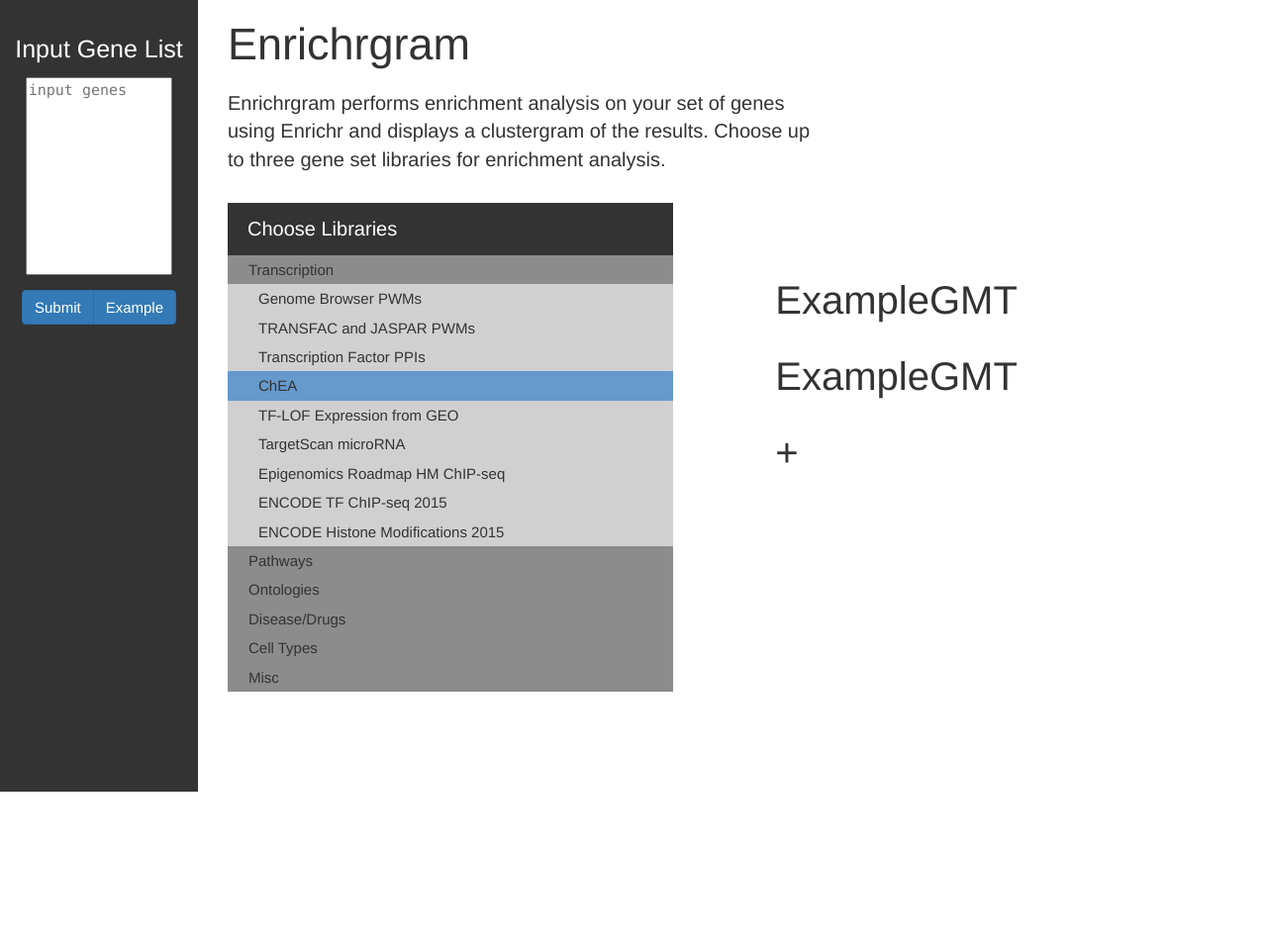
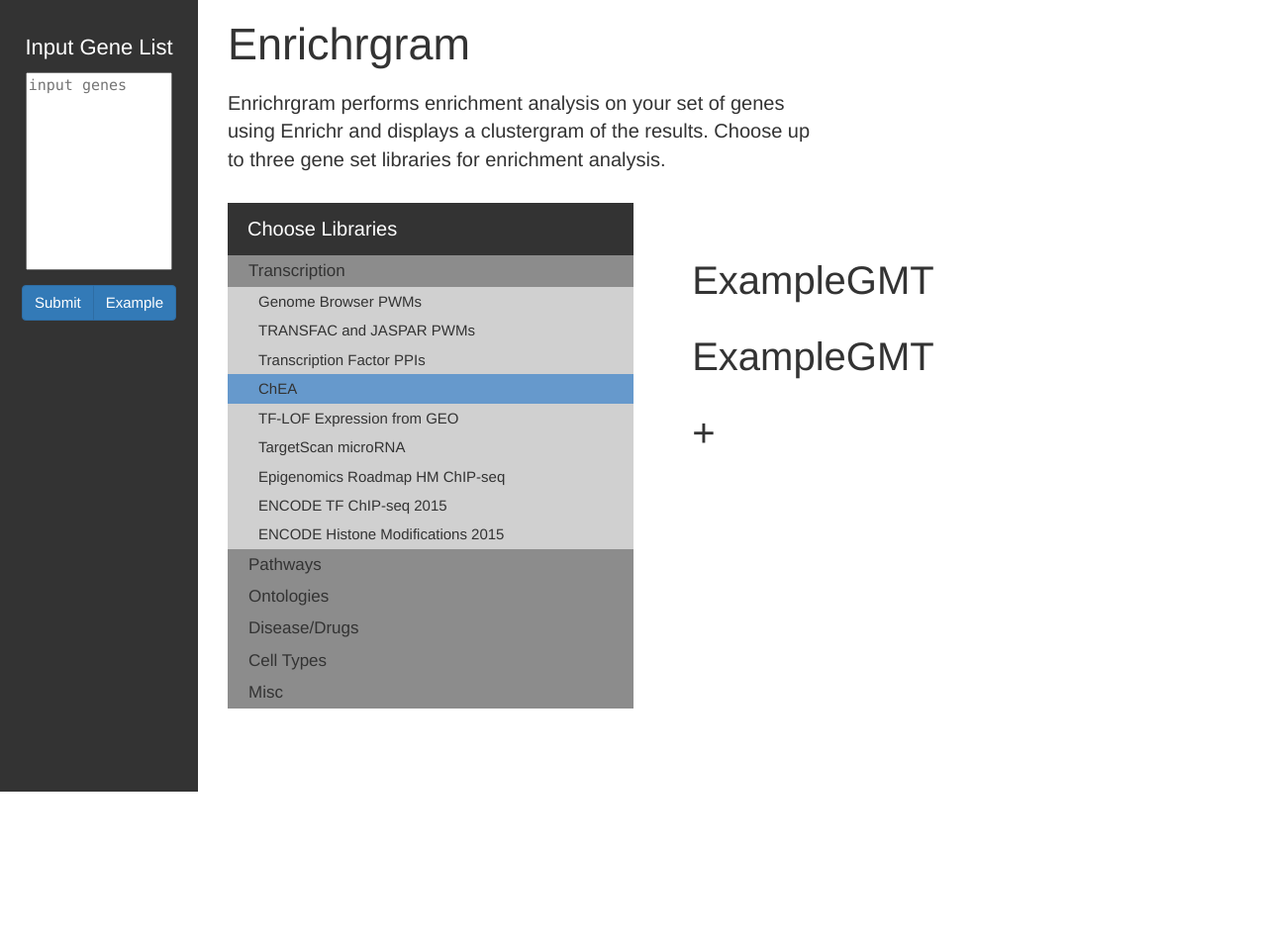
Before and after one commit to MaayanLab/harmonogram, a Flask app: page /enrichrgram/ in a window 1280 px wide. Shown: the top 956 px of the page at 99% size. Run offline with Flask 2, Linux system fonts and the light colour scheme; some libraries are stand-ins or nearby versions.

Commit message:
improving example gmts

```diff
--- a/enrichrgram/static/css/custom.css
+++ b/enrichrgram/static/css/custom.css
@@ -471,7 +471,8 @@
 }
 
 #selected_gmts_group{
-  margin-top: 80px;
+  margin-top: 60px;
+  padding-left: 0px
 }
 
 .selected_gmts{
@@ -504,7 +505,7 @@
   margin-bottom: 10px;
 
 
-  font-size: 25px;
+  font-size: 22px;
   font-weight: 300;
 }
 
@@ -514,44 +515,41 @@
   padding-top:12px;
   padding-bottom:12px;
   padding-left:20px;
-  width:450px;
+  width:410px;
   text-align: left;
   background: #333333;
-
   font-size: 20px;
   font-weight: 300;
-
 }
 
 .h_top{
   padding-left:20px;
-  width:450px;
+  width:410px;
   text-align: left;
   background: #8C8C8C;
-  font-size: 15px;
+  font-size: 17px;
   font-weight: 300;
   border-radius: 0;
 }
 
 .h_medium{
   padding-left:30px;
-  width:450px;
+  width:410px;
   text-align: left;
   background: #D0D0D0;
   border-radius: 0;
   font-size: 15px;
   font-weight: 300;
+  padding-top: 0px;
+  padding-bottom: 0px;
 }
 
 #gmt_menu{
   margin-top: 20px;
   margin-left: 0px;
-
-
   font-size: 15px;
   font-weight: 300;
 }
-
 
 .buttons{
   font-size: 15px;
--- a/enrichrgram/templates/index.html
+++ b/enrichrgram/templates/index.html
@@ -21,9 +21,9 @@
     <link rel="stylesheet" href="static/lib/css/keen-dashboards.css">
     <link rel="stylesheet" href="static/lib/css/bootstrap-switch.css">
     <link rel="stylesheet" href="static/lib/css/dc.css">
-    <link rel="stylesheet" href="static/css/custom.css">
     <link rel="stylesheet" href="static/css/specific.css" />
     <link rel="stylesheet" href="static/css/jquery.accordion.css">
+    <link rel="stylesheet" href="static/css/custom.css">
 
     <!-- HTML5 Shim and Respond.js IE8 support of HTML5 elements and media queries -->
     <!-- WARNING: Respond.js doesn't work if you view the page via file:// -->
@@ -93,14 +93,14 @@
 
               <div class='row'>
                 <!-- GMT menu -->
-                <div class='col-sm-8 col-xs-8' >
+                <div class='col-xs-7' >
                   <section id="gmt_menu" data-accordion-group>
                     <div id='title_gmt_menu'>Choose Libraries</div>
                   </section>
                   <!-- <h2>gmt menu</h2> -->
                 </div>
                 <!-- Selected GMTs style='background:blue' -->
-                <div id='selected_gmts_group' class='col-sm-4 col-xs-4'>
+                <div id='selected_gmts_group' class='col-xs-5'>
                   <div class='selected_gmts'>ExampleGMT</div>
                   <div class='selected_gmts'>ExampleGMT</div>
                   <div class='selected_gmts'> + </div>
```
